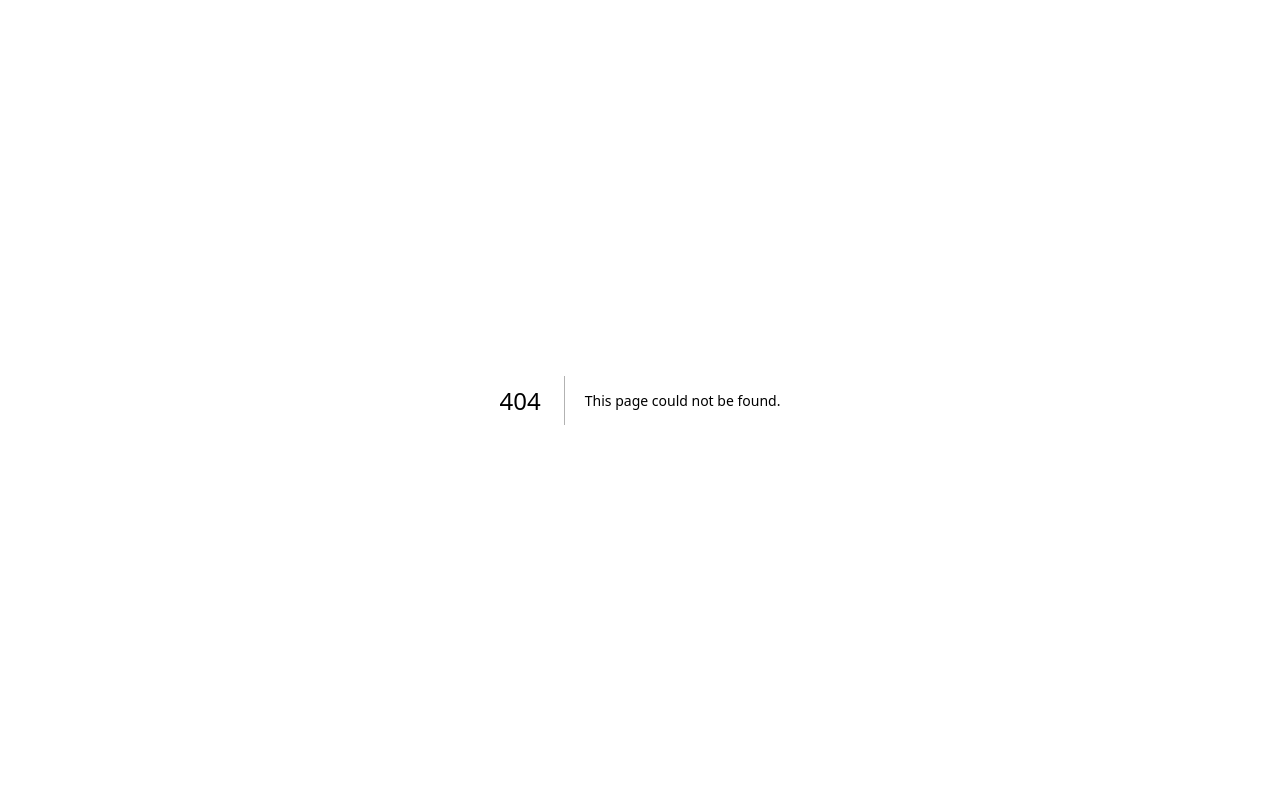
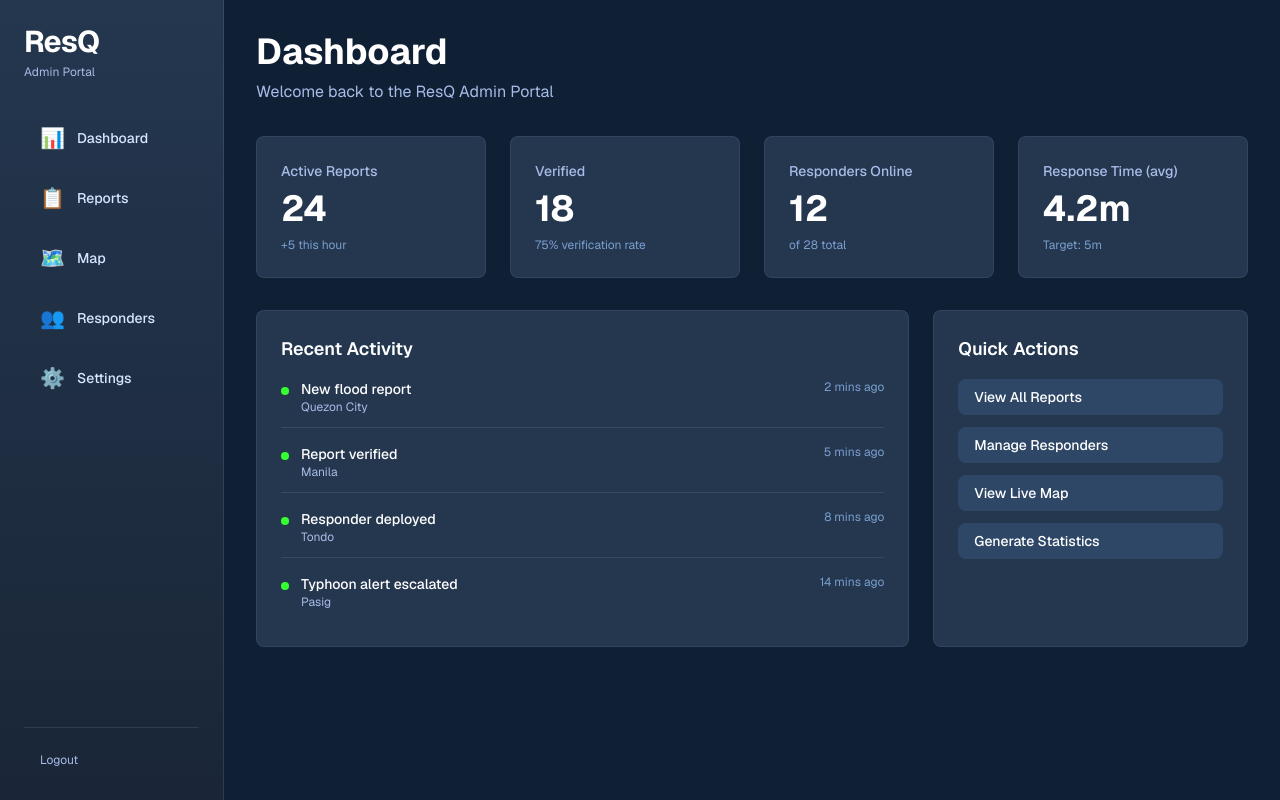
Before and after one commit to joshuavillamora/ResQ, a Next.js app in the folder frontend/web/: page /dashboard in a window 1280 px wide. Before the commit this address had no page. Built offline with nearby package versions, Linux system fonts and the light colour scheme.

Commit message:
feat:  layout web / additiob of nav bar - tab pages

```diff
--- /dev/null
+++ b/frontend/web/app/components/Sidebar.tsx
@@ -0,0 +1,72 @@
+"use client";
+
+import Link from "next/link";
+import { useState } from "react";
+
+const navigationItems = [
+  { label: "Dashboard", href: "/dashboard", icon: "📊" },
+  { label: "Reports", href: "/reports", icon: "📋" },
+  { label: "Map", href: "/map", icon: "🗺️" },
+  { label: "Responders", href: "/responders", icon: "👥" },
+  { label: "Settings", href: "/settings", icon: "⚙️" },
+];
+
+export default function Sidebar() {
+  const [isOpen, setIsOpen] = useState(false);
+
+  return (
+    <>
+      {/* Mobile toggle button */}
+      <button
+        onClick={() => setIsOpen(!isOpen)}
+        className="fixed top-4 left-4 z-50 md:hidden bg-[#24374f] text-white p-2 rounded"
+      >
+        {isOpen ? "✕" : "☰"}
+      </button>
+
+      {/* Sidebar */}
+      <aside
+        className={`fixed left-0 top-0 h-screen w-64 bg-gradient-to-b from-[#24374f] to-[#1a2637] border-r border-[rgba(190,215,255,0.12)] p-6 transition-transform duration-300 z-40 ${
+          isOpen ? "translate-x-0" : "-translate-x-full"
+        } md:translate-x-0 md:relative md:w-56`}
+      >
+        {/* Brand */}
+        <div className="mb-8">
+          <h1 className="text-3xl font-bold text-[#fff] tracking-tight">ResQ</h1>
+          <p className="text-xs text-[#a8bce8] mt-1">Admin Portal</p>
+        </div>
+
+        {/* Navigation */}
+        <nav className="space-y-2">
+          {navigationItems.map((item) => (
+            <Link
+              key={item.href}
+              href={item.href}
+              className="flex items-center gap-3 px-4 py-3 rounded-lg text-[#d6e6ff] hover:bg-[#2f4766] hover:text-white transition-all duration-200 group"
+            >
+              <span className="text-xl">{item.icon}</span>
+              <span className="text-sm font-medium">{item.label}</span>
+            </Link>
+          ))}
+        </nav>
+
+        {/* Footer */}
+        <div className="absolute bottom-6 left-6 right-6">
+          <div className="border-t border-[rgba(190,215,255,0.12)] pt-4">
+            <button className="w-full text-left px-4 py-2 rounded-lg text-xs text-[#a8bce8] hover:text-white hover:bg-[#2f4766] transition-all">
+              Logout
+            </button>
+          </div>
+        </div>
+      </aside>
+
+      {/* Mobile overlay */}
+      {isOpen && (
+        <div
+          className="fixed inset-0 bg-black bg-opacity-50 z-30 md:hidden"
+          onClick={() => setIsOpen(false)}
+        />
+      )}
+    </>
+  );
+}
--- /dev/null
+++ b/frontend/web/app/dashboard/page.tsx
@@ -0,0 +1,100 @@
+type Stat = {
+  label: string;
+  value: string;
+  detail: string;
+};
+
+type Activity = {
+  event: string;
+  location: string;
+  time: string;
+};
+
+const stats: Stat[] = [
+  { label: "Active Reports", value: "24", detail: "+5 this hour" },
+  { label: "Verified", value: "18", detail: "75% verification rate" },
+  { label: "Responders Online", value: "12", detail: "of 28 total" },
+  { label: "Response Time (avg)", value: "4.2m", detail: "Target: 5m" },
+];
+
+const activities: Activity[] = [
+  { event: "New flood report", location: "Quezon City", time: "2 mins ago" },
+  { event: "Report verified", location: "Manila", time: "5 mins ago" },
+  { event: "Responder deployed", location: "Tondo", time: "8 mins ago" },
+  { event: "Typhoon alert escalated", location: "Pasig", time: "14 mins ago" },
+];
+
+const actions = [
+  "View All Reports",
+  "Manage Responders",
+  "View Live Map",
+  "Generate Statistics",
+];
+
+function StatCard({ label, value, detail }: Stat) {
+  return (
+    <article className="rounded-lg border border-[rgba(168,198,238,0.1)] bg-[#24374f] p-6">
+      <p className="text-sm font-medium text-[#a8bce8]">{label}</p>
+      <h2 className="mt-2 text-4xl font-bold text-white">{value}</h2>
+      <p className="mt-2 text-xs text-[#7a9fcf]">{detail}</p>
+    </article>
+  );
+}
+
+function ActivityRow({ event, location, time }: Activity) {
+  return (
+    <div className="flex items-start gap-3 border-b border-[rgba(190,215,255,0.12)] pb-3 last:border-b-0">
+      <span className="mt-2 h-2 w-2 rounded-full bg-[#35ff32]" aria-hidden />
+      <div className="flex-1">
+        <p className="text-sm font-medium text-white">{event}</p>
+        <p className="text-xs text-[#a8bce8]">{location}</p>
+      </div>
+      <span className="text-xs text-[#7a9fcf]">{time}</span>
+    </div>
+  );
+}
+
+export default function DashboardPage() {
+  return (
+    <div className="p-6 pt-16 md:p-8 md:pt-8">
+      <div className="mx-auto max-w-7xl">
+        <header className="mb-8">
+          <h1 className="mb-2 text-4xl font-bold text-white">Dashboard</h1>
+          <p className="text-[#a8bce8]">Welcome back to the ResQ Admin Portal</p>
+        </header>
+
+        <section className="mb-8 grid grid-cols-1 gap-6 md:grid-cols-2 xl:grid-cols-4">
+          {stats.map((stat) => (
+            <StatCard key={stat.label} {...stat} />
+          ))}
+        </section>
+
+        <section className="grid grid-cols-1 gap-6 xl:grid-cols-3">
+          <article className="rounded-lg border border-[rgba(168,198,238,0.1)] bg-[#24374f] p-6 xl:col-span-2">
+            <h3 className="mb-4 text-lg font-semibold text-white">Recent Activity</h3>
+            <div className="space-y-4">
+              {activities.map((activity) => (
+                <ActivityRow key={`${activity.event}-${activity.time}`} {...activity} />
+              ))}
+            </div>
+          </article>
+
+          <article className="rounded-lg border border-[rgba(168,198,238,0.1)] bg-[#24374f] p-6">
+            <h3 className="mb-4 text-lg font-semibold text-white">Quick Actions</h3>
+            <div className="space-y-3">
+              {actions.map((action) => (
+                <button
+                  key={action}
+                  className="w-full rounded-lg bg-[#2f4766] px-4 py-2 text-left text-sm font-medium text-white transition-colors hover:bg-[#3d5a8a]"
+                  type="button"
+                >
+                  {action}
+                </button>
+              ))}
+            </div>
+          </article>
+        </section>
+      </div>
+    </div>
+  );
+}
--- a/frontend/web/app/layout.tsx
+++ b/frontend/web/app/layout.tsx
@@ -1,6 +1,7 @@
 import type { Metadata } from "next";
 import { Geist, Geist_Mono } from "next/font/google";
 import "./globals.css";
+import Sidebar from "./components/Sidebar";
 
 const geistSans = Geist({
   variable: "--font-geist-sans",
@@ -13,8 +14,8 @@ const geistMono = Geist_Mono({
 });
 
 export const metadata: Metadata = {
-  title: "Create Next App",
-  description: "Generated by create next app",
+  title: "ResQ - Admin Portal",
+  description: "Emergency response management system",
 };
 
 export default function RootLayout({
@@ -27,7 +28,12 @@ export default function RootLayout({
       lang="en"
       className={`${geistSans.variable} ${geistMono.variable} h-full antialiased`}
     >
-      <body className="min-h-full flex flex-col">{children}</body>
+      <body className="min-h-screen bg-[#0f1f34] text-[#f2f7ff]">
+        <div className="flex h-screen overflow-hidden">
+          <Sidebar />
+          <main className="flex-1 overflow-y-auto">{children}</main>
+        </div>
+      </body>
     </html>
   );
 }
--- /dev/null
+++ b/frontend/web/app/map/page.tsx
@@ -0,0 +1,15 @@
+export default function MapPage() {
+  return (
+    <div className="p-6 pt-16 md:pt-8 md:p-8">
+      <div className="max-w-7xl">
+        <h1 className="text-4xl font-bold text-white mb-2">Map</h1>
+        <p className="text-[#a8bce8] mb-8">Monitor incidents and responder locations on the live map.</p>
+
+        <section className="bg-[#24374f] border border-[rgba(168,198,238,0.1)] rounded-lg p-6 min-h-[300px]">
+          <h2 className="text-lg font-semibold text-white mb-3">Live Map</h2>
+          <p className="text-sm text-[#d6e6ff]">This tab is ready. Integrate your map component here.</p>
+        </section>
+      </div>
+    </div>
+  );
+}
--- a/frontend/web/app/page.tsx
+++ b/frontend/web/app/page.tsx
@@ -1,5 +1,27 @@
-import Image from "next/image";
+import Link from "next/link";
 
-export default function Home() {
+export default function HomePage() {
+  return (
+    <div className="p-6 pt-16 md:p-8 md:pt-8">
+      <div className="mx-auto max-w-5xl rounded-xl border border-[rgba(168,198,238,0.1)] bg-[#24374f] p-8">
+        <h1 className="mb-2 text-4xl font-bold text-white">ResQ Admin Portal</h1>
+        <p className="mb-6 text-[#a8bce8]">Welcome. Use the navigation to open system modules.</p>
 
+        <div className="grid grid-cols-1 gap-4 sm:grid-cols-2">
+          <Link
+            href="/dashboard"
+            className="rounded-lg bg-[#2f4766] px-4 py-3 text-sm font-medium text-white transition-colors hover:bg-[#3d5a8a]"
+          >
+            Go To Dashboard
+          </Link>
+          <Link
+            href="/reports"
+            className="rounded-lg bg-[#2f4766] px-4 py-3 text-sm font-medium text-white transition-colors hover:bg-[#3d5a8a]"
+          >
+            View Reports
+          </Link>
+        </div>
+      </div>
+    </div>
+  );
 }
--- /dev/null
+++ b/frontend/web/app/reports/page.tsx
@@ -0,0 +1,15 @@
+export default function ReportsPage() {
+  return (
+    <div className="p-6 pt-16 md:pt-8 md:p-8">
+      <div className="max-w-7xl">
+        <h1 className="text-4xl font-bold text-white mb-2">Reports</h1>
+        <p className="text-[#a8bce8] mb-8">View and manage incoming disaster reports.</p>
+
+        <section className="bg-[#24374f] border border-[rgba(168,198,238,0.1)] rounded-lg p-6">
+          <h2 className="text-lg font-semibold text-white mb-3">Reports Overview</h2>
+          <p className="text-sm text-[#d6e6ff]">This tab is ready. Add report tables, filters, and status actions here.</p>
+        </section>
+      </div>
+    </div>
+  );
+}
--- /dev/null
+++ b/frontend/web/app/responders/page.tsx
@@ -0,0 +1,15 @@
+export default function RespondersPage() {
+  return (
+    <div className="p-6 pt-16 md:pt-8 md:p-8">
+      <div className="max-w-7xl">
+        <h1 className="text-4xl font-bold text-white mb-2">Responders</h1>
+        <p className="text-[#a8bce8] mb-8">Track responder status, assignment, and availability.</p>
+
+        <section className="bg-[#24374f] border border-[rgba(168,198,238,0.1)] rounded-lg p-6">
+          <h2 className="text-lg font-semibold text-white mb-3">Responder Management</h2>
+          <p className="text-sm text-[#d6e6ff]">This tab is ready. Add responder lists and assignment tools here.</p>
+        </section>
+      </div>
+    </div>
+  );
+}
--- /dev/null
+++ b/frontend/web/app/settings/page.tsx
@@ -0,0 +1,15 @@
+export default function SettingsPage() {
+  return (
+    <div className="p-6 pt-16 md:pt-8 md:p-8">
+      <div className="max-w-7xl">
+        <h1 className="text-4xl font-bold text-white mb-2">Settings</h1>
+        <p className="text-[#a8bce8] mb-8">Configure admin preferences and system options.</p>
+
+        <section className="bg-[#24374f] border border-[rgba(168,198,238,0.1)] rounded-lg p-6">
+          <h2 className="text-lg font-semibold text-white mb-3">System Settings</h2>
+          <p className="text-sm text-[#d6e6ff]">This tab is ready. Add account, notifications, and app settings here.</p>
+        </section>
+      </div>
+    </div>
+  );
+}
```
